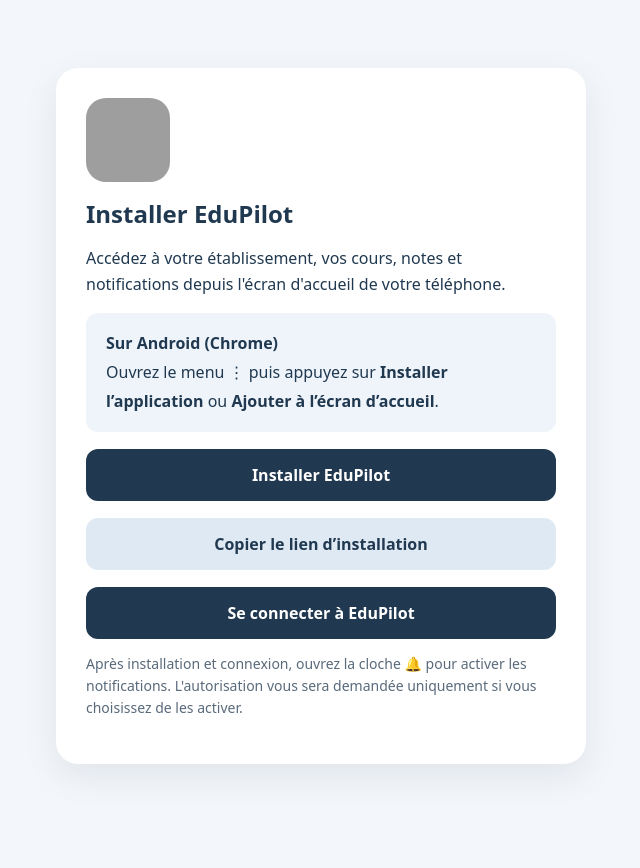
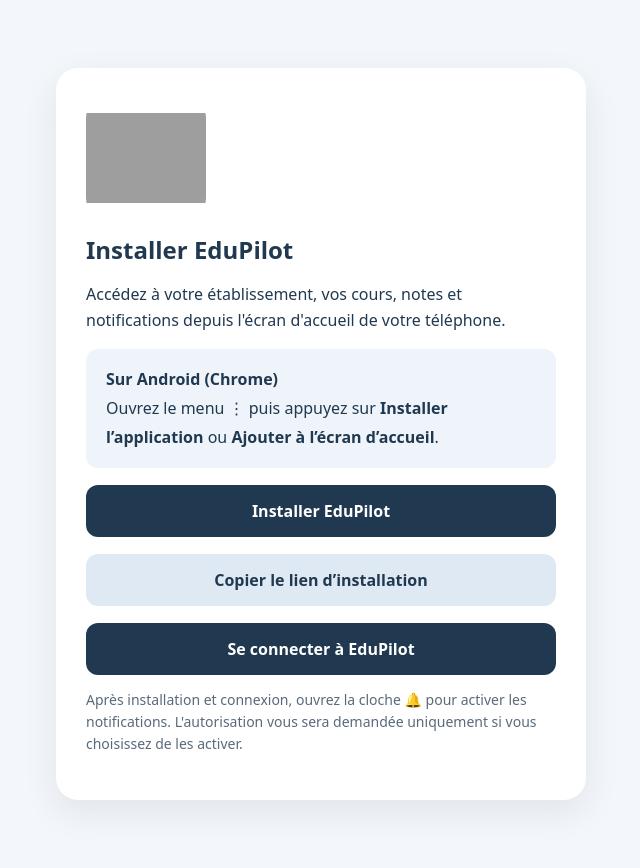
Before and after one commit to Doumouss29/edupilot, a Flask app: page /installer in a window 1280 px wide. Shown: the whole page, without its empty margins (319-959 px from the left). Before the commit the page ends 770 px from the top, so only its background shows below. Run offline with Flask 3, Linux system fonts and the light colour scheme; data comes from the database, SQL or seed files in the repository; data that the repository does not hold is empty; parts of the project's set-up code (start-up, migrations or seed data) failed here and were passed over; grey boxes are pictures that could not be loaded.

Commit message:
Use refreshed official EduPilot logo on installation landing page

```diff
--- a/templates/install_app.html
+++ b/templates/install_app.html
@@ -2,12 +2,12 @@
 <html lang="fr"><head><meta charset="utf-8"><meta name="viewport" content="width=device-width,initial-scale=1">
 <title>Installer EduPilot sur votre téléphone</title>
 <link rel="manifest" href="{{url_for('webmanifest')}}">
-<link rel="apple-touch-icon" sizes="180x180" href="{{url_for('static',filename='edupilot-180.png',v='official-20261018')}}">
-<link rel="icon" href="{{url_for('static',filename='edupilot-192.png',v='official-20261018')}}">
+<link rel="apple-touch-icon" sizes="180x180" href="{{url_for('static',filename='edupilot-180.png',v='official-20261018c')}}">
+<link rel="icon" href="{{url_for('static',filename='edupilot-192.png',v='official-20261018c')}}">
 <meta name="theme-color" content="#203950">
 <style>body{margin:0;background:#f3f6fa;color:#203950;font:16px system-ui,-apple-system,Arial,sans-serif}main{max-width:530px;margin:5vh auto;padding:28px}section{background:white;padding:30px;border-radius:22px;box-shadow:0 12px 35px #20395016}h1{margin:10px 0}p{line-height:1.6}img{width:84px;height:84px;border-radius:20px}button,a.primary{display:block;box-sizing:border-box;width:100%;background:#203950;color:white;border:0;border-radius:12px;padding:15px;text-align:center;font:600 16px system-ui;text-decoration:none;cursor:pointer;margin-top:17px}.muted{color:#596a7b;font-size:14px}.steps{background:#eef4fa;padding:16px 20px;border-radius:12px;line-height:1.8}#ios,#android-help,#installed{display:none}</style>
 </head><body><main><section>
-<img src="{{url_for('static',filename='edupilot-180.png',v='official-20261018')}}" alt="Logo EduPilot">
+<img src="{{url_for('static',filename='edupilot-512.png',v='official-20261018c')}}" alt="Logo officiel EduPilot" style="width:120px;height:120px;object-fit:contain;background:#fff;border-radius:20px">
 <h1>Installer EduPilot</h1><p>Accédez à votre établissement, vos cours, notes et notifications depuis l'écran d'accueil de votre téléphone.</p>
 <div id="ios"><div class="steps"><b>Installation sur iPhone</b><br>1. Ouvrez cette page dans Safari si vous venez de WhatsApp.<br>2. Appuyez sur le bouton ci-dessous pour afficher <b>l’application EduPilot</b>.<br>3. Sur cette page EduPilot, appuyez sur <b>Partager → Sur l’écran d’accueil → Ajouter</b>.<br><b>Important :</b> n’ajoutez pas cette page d’explication à votre écran d’accueil.</div><a class="primary" id="ios-open-app" href="{{url_for('login',installation=1)}}">Ouvrir EduPilot pour l’installer →</a><p class="muted">L’icône créée sera celle d’EduPilot et l’application démarrera dans son propre espace.</p></div>
 <div id="android-help"><div class="steps"><b>Sur Android (Chrome)</b><br>Ouvrez le menu ⋮ puis appuyez sur <b>Installer l’application</b> ou <b>Ajouter à l’écran d’accueil</b>.</div></div>
```
